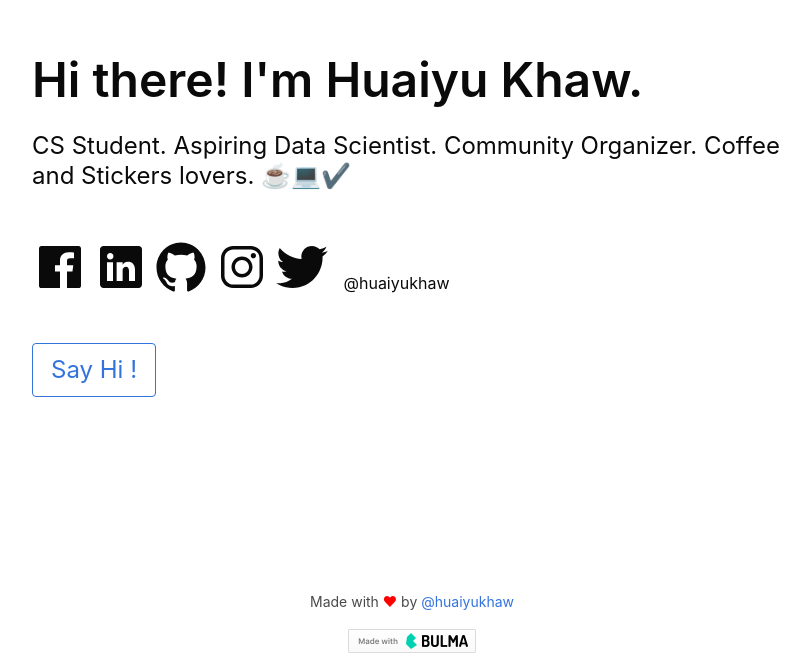
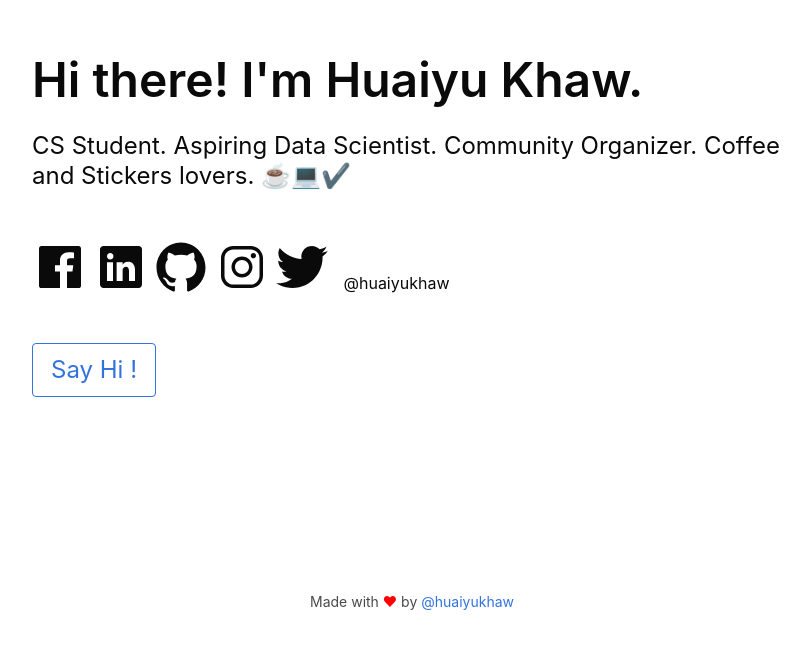
Before and after one commit to HuaiyuKhaw/portfolio_bulma, a website: page index.html in a window 1280 px wide. Shown: the part 153-824 px from the top of the page, without its empty margins (228-1038 px from the left). After the commit the page ends 800 px from the top, so only its background shows below. Drawn offline with nearby package versions, Linux system fonts and the light colour scheme.

Commit message:
minor update

```diff
--- a/index.html
+++ b/index.html
@@ -61,11 +61,11 @@
 								<a href="https://github.com/HuaiyuKhaw" target="__blank">@huaiyukhaw</a></small
 							>
 						</p>
-						<p style="margin-top: 1rem;">
+						<!-- <p style="margin-top: 1rem;">
 							<a href="http://bulma.io">
 								<img src="made-with-bulma.png" alt="Made with Bulma" width="128" height="24" />
 							</a>
-						</p>
+						</p> -->
 					</div>
 				</div>
 			</div>
```
